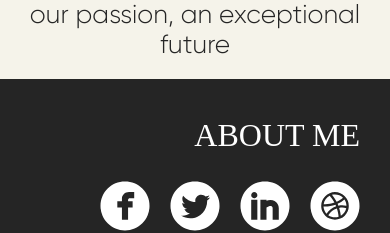
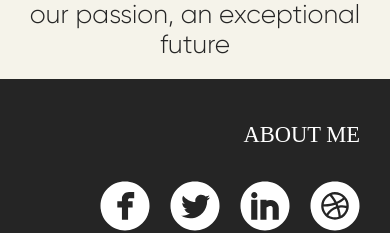
Before and after one commit to stepan-starodubtsev/step-progect2, a website: page src/index.html in a window 390 px wide. Shown: the part 808-1041 px from the top of the page. Drawn offline with nearby package versions, Linux system fonts and the light colour scheme; files that its build step writes are made by us from their sources.

Commit message:
fix font-size in about-me section

```diff
--- a/src/scss/main-blocks/about-me.scss
+++ b/src/scss/main-blocks/about-me.scss
@@ -58,11 +58,15 @@
       color: #FFF;
       text-align: right;
       font-family: var(--medium-font), serif;
-      font-size: 32px;
+      font-size: 3.2rem;
       font-style: normal;
       font-weight: 400;
       line-height: 32px;
       text-transform: uppercase;
+
+      @media screen and (min-width: 320px) and (max-width: 768px) {
+        font-size: 4.5rem;
+      }
     }
 
     @media screen and (min-width: 320px) and (max-width: 1200px) {
```
